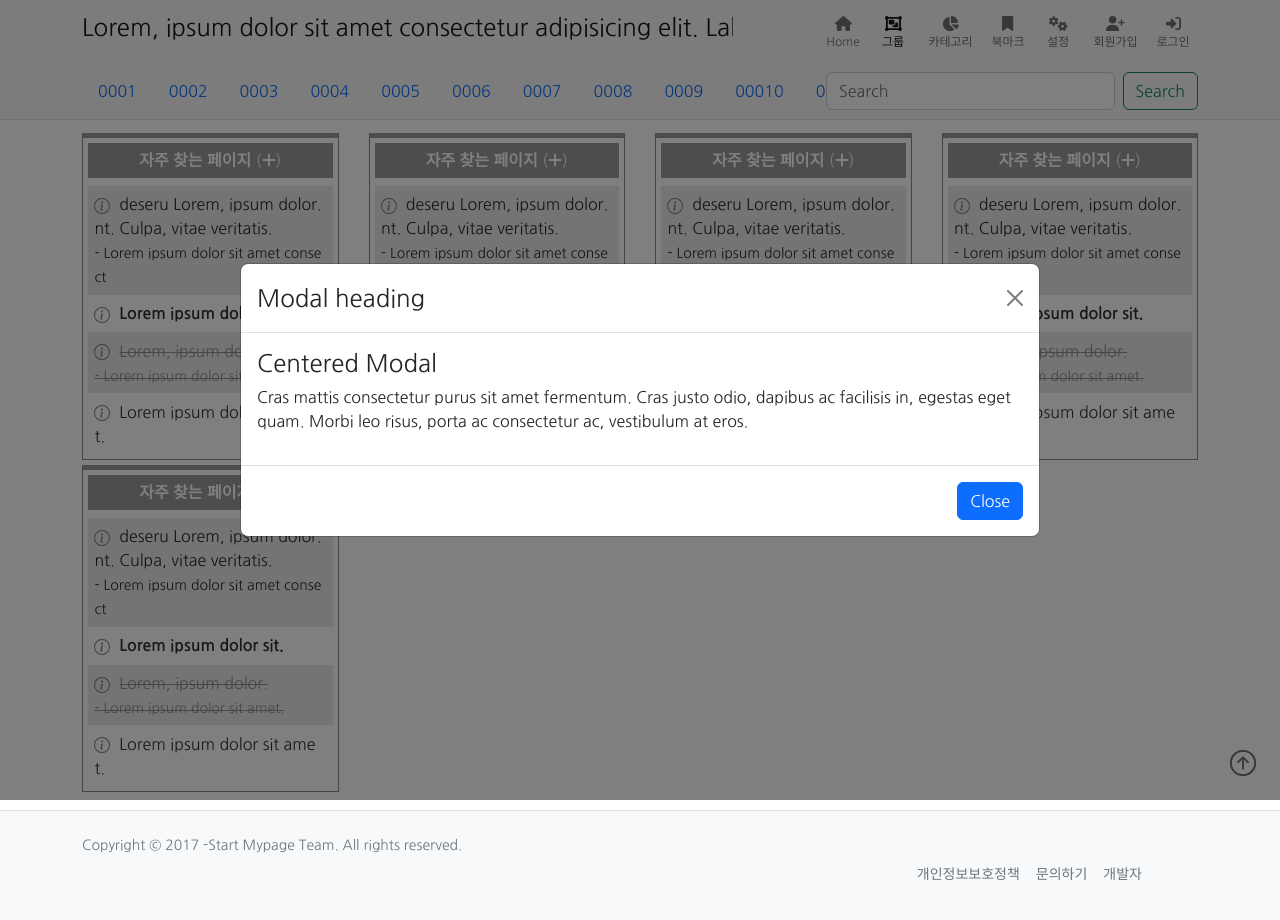
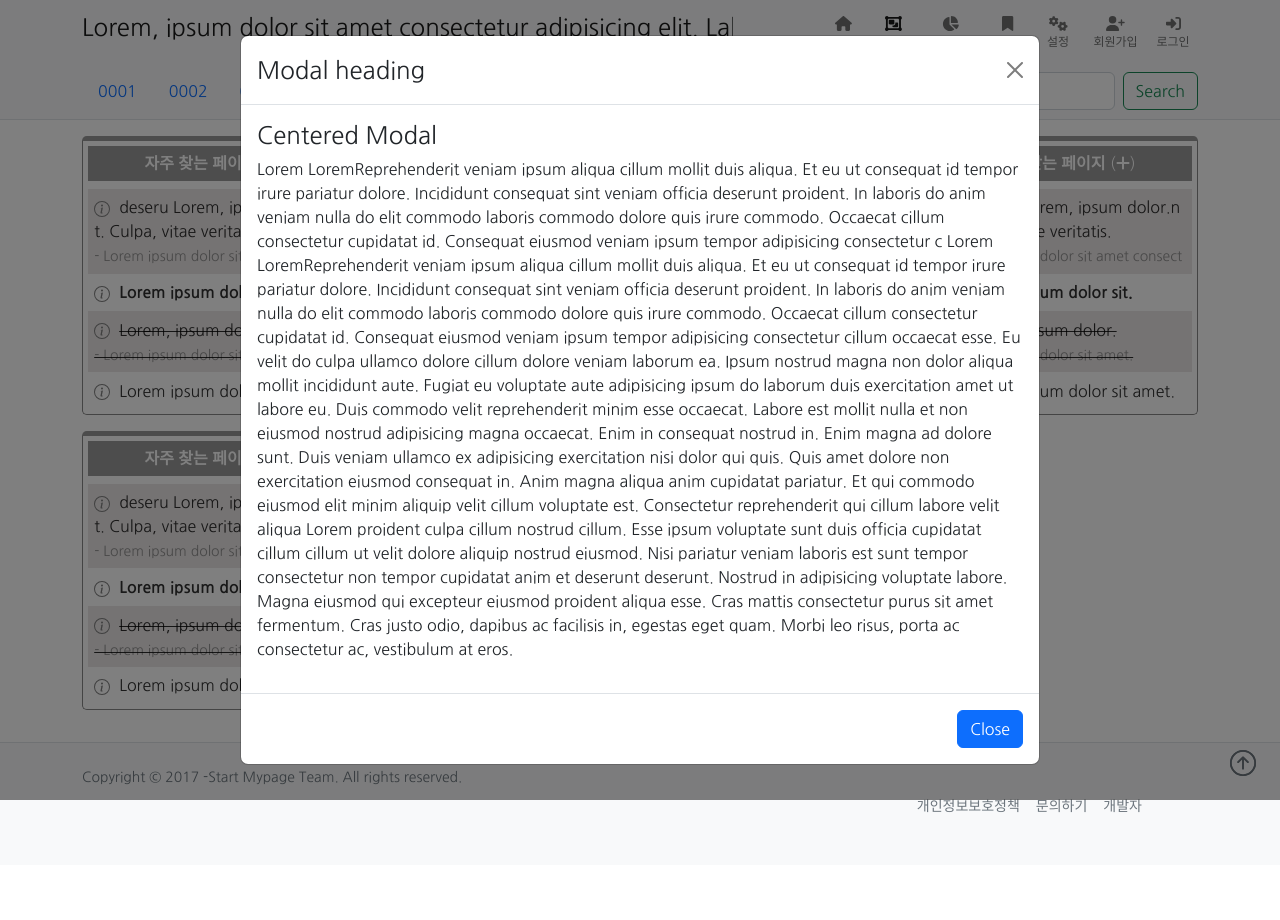
Before and after one commit to doonee/start-mypage-v2, a React (Create React App) app: page / in a window 1280 px wide. Both pictures are taken after a click on the icon 268 px from the left and 159 px from the top of the page. Shown: the top 920 px of the page. After the commit the page ends 865 px from the top, so only its background shows below. Built offline with nearby package versions, Linux system fonts and the light colour scheme.

Commit message:
updated grid link, design

```diff
--- a/src/components/BookmarkModal.js
+++ b/src/components/BookmarkModal.js
@@ -16,9 +16,36 @@ function BookmarkModal(props) {
       <Modal.Body>
         <h4>Centered Modal</h4>
         <p>
-          Cras mattis consectetur purus sit amet fermentum. Cras justo odio,
-          dapibus ac facilisis in, egestas eget quam. Morbi leo risus, porta ac
-          consectetur ac, vestibulum at eros.
+          Lorem LoremReprehenderit veniam ipsum aliqua cillum mollit duis
+          aliqua. Et eu ut consequat id tempor irure pariatur dolore. Incididunt
+          consequat sint veniam officia deserunt proident. In laboris do anim
+          veniam nulla do elit commodo laboris commodo dolore quis irure
+          commodo. Occaecat cillum consectetur cupidatat id. Consequat eiusmod
+          veniam ipsum tempor adipisicing consectetur c Lorem LoremReprehenderit
+          veniam ipsum aliqua cillum mollit duis aliqua. Et eu ut consequat id
+          tempor irure pariatur dolore. Incididunt consequat sint veniam officia
+          deserunt proident. In laboris do anim veniam nulla do elit commodo
+          laboris commodo dolore quis irure commodo. Occaecat cillum consectetur
+          cupidatat id. Consequat eiusmod veniam ipsum tempor adipisicing
+          consectetur cillum occaecat esse. Eu velit do culpa ullamco dolore
+          cillum dolore veniam laborum ea. Ipsum nostrud magna non dolor aliqua
+          mollit incididunt aute. Fugiat eu voluptate aute adipisicing ipsum do
+          laborum duis exercitation amet ut labore eu. Duis commodo velit
+          reprehenderit minim esse occaecat. Labore est mollit nulla et non
+          eiusmod nostrud adipisicing magna occaecat. Enim in consequat nostrud
+          in. Enim magna ad dolore sunt. Duis veniam ullamco ex adipisicing
+          exercitation nisi dolor qui quis. Quis amet dolore non exercitation
+          eiusmod consequat in. Anim magna aliqua anim cupidatat pariatur. Et
+          qui commodo eiusmod elit minim aliquip velit cillum voluptate est.
+          Consectetur reprehenderit qui cillum labore velit aliqua Lorem
+          proident culpa cillum nostrud cillum. Esse ipsum voluptate sunt duis
+          officia cupidatat cillum cillum ut velit dolore aliquip nostrud
+          eiusmod. Nisi pariatur veniam laboris est sunt tempor consectetur non
+          tempor cupidatat anim et deserunt deserunt. Nostrud in adipisicing
+          voluptate labore. Magna eiusmod qui excepteur eiusmod proident aliqua
+          esse. Cras mattis consectetur purus sit amet fermentum. Cras justo
+          odio, dapibus ac facilisis in, egestas eget quam. Morbi leo risus,
+          porta ac consectetur ac, vestibulum at eros.
         </p>
       </Modal.Body>
       <Modal.Footer>
--- a/src/components/Contents.js
+++ b/src/components/Contents.js
@@ -9,15 +9,6 @@ import Button from "react-bootstrap/Button";
 
 const Contents = () => {
   const [modalShow, setModalShow] = React.useState(false);
-  // var el = document.querySelectorAll("section div > p > svg");
-  // el.forEach((el) => {
-  //   el.addEventListener("click", function (e) {
-  //     e.preventDefault();
-  //     console.log(e.target);
-  //     e.target.parentElement.style.fontWeight = "bold";
-  //     setModalShow(true);
-  //   });
-  // });
 
   const showBookmarkModal = (e) => {
     // 애니메이션 적용안됨
@@ -65,7 +56,7 @@ const Contents = () => {
             <strong>자주 찾는 페이지</strong>
           </a>
           &nbsp;
-          <span className="text-white" style={{ cursor: "pointer" }}>
+          <span>
             (
             <FontAwesomeIcon
               icon={faPlus}
--- a/src/css/_masonry.scss
+++ b/src/css/_masonry.scss
@@ -3,24 +3,25 @@
   display: -webkit-box; /* Not needed if autoprefixing */
   display: -ms-flexbox; /* Not needed if autoprefixing */
   display: flex;
-  margin-left: -30px; /* gutter size offset */
+  margin-left: -1rem; /* gutter size offset, gutter size와 반대로 일치해야함! */
   width: auto;
 }
 .my-masonry-grid_column {
-  margin: 0.3rem auto;
-  padding-left: 30px; /* gutter size */
+  margin: 0.5rem auto;
+  padding-left: 1rem; /* gutter size, 좌우간 간격 */
   background-clip: padding-box;
   /* Style your items */
   div {
     /* change div to reference your elements you put in <Masonry> */
     // background: grey;
     // margin-bottom: 30px;
-    font-size: 1rem;
+    //font-size: 1rem;
     word-break: break-all; // 문단을 전체적으로 채워서 좀 더 깔끔하게 보임.
-    margin-bottom: 5px;
-    padding: 5px;
+    margin-bottom: 1rem; // 상하간 간격
+    padding: 0.3rem;
     border: 1px solid #888;
     border-top: 5px solid #999;
+    border-radius: 0.3rem;
     -webkit-box-sizing: border-box;
     -moz-box-sizing: border-box;
     box-sizing: border-box;
@@ -30,8 +31,20 @@
       background-color: rgba(136, 136, 136, 0.842);
       padding: 0.5rem;
 
-      a {
+      a,
+      span {
         color: #fff;
+        cursor: pointer;
+      }
+      a:hover,
+      span:hover {
+        font-weight: bold;
+      }
+      a:hover {
+        color: rgb(239, 225, 26);
+      }
+      span:hover {
+        color: rgb(146, 246, 152);
       }
     }
 
@@ -39,7 +52,7 @@
       padding: 0.4rem;
       margin-bottom: 0;
 
-      del {
+      small {
         color: rgba(128, 128, 128, 0.845);
       }
 
@@ -53,8 +66,9 @@
         color: gray;
         cursor: pointer;
       }
-      i:hover {
+      svg:hover {
         color: orange;
+        font-weight: bold;
       }
     }
 
--- a/src/css/main.css
+++ b/src/css/main.css
@@ -81,24 +81,24 @@ header .navbar .navbar-nav .nav-item .nav-link > p {
 
 .my-masonry-grid { /* Not needed if autoprefixing */ /* Not needed if autoprefixing */
   display: flex;
-  margin-left: -30px; /* gutter size offset */
+  margin-left: -1rem; /* gutter size offset, gutter size와 반대로 일치해야함! */
   width: auto;
 }
 
 .my-masonry-grid_column {
-  margin: 0.3rem auto;
-  padding-left: 30px; /* gutter size */
+  margin: 0.5rem auto;
+  padding-left: 1rem; /* gutter size, 좌우간 간격 */
   background-clip: padding-box;
   /* Style your items */
 }
 .my-masonry-grid_column div {
   /* change div to reference your elements you put in <Masonry> */
-  font-size: 1rem;
   word-break: break-all;
-  margin-bottom: 5px;
-  padding: 5px;
+  margin-bottom: 1rem;
+  padding: 0.3rem;
   border: 1px solid #888;
   border-top: 5px solid #999;
+  border-radius: 0.3rem;
   box-sizing: border-box;
 }
 .my-masonry-grid_column div h6 {
@@ -106,14 +106,26 @@ header .navbar .navbar-nav .nav-item .nav-link > p {
   background-color: rgba(136, 136, 136, 0.842);
   padding: 0.5rem;
 }
-.my-masonry-grid_column div h6 a {
+.my-masonry-grid_column div h6 a,
+.my-masonry-grid_column div h6 span {
   color: #fff;
+  cursor: pointer;
+}
+.my-masonry-grid_column div h6 a:hover,
+.my-masonry-grid_column div h6 span:hover {
+  font-weight: bold;
+}
+.my-masonry-grid_column div h6 a:hover {
+  color: rgb(239, 225, 26);
+}
+.my-masonry-grid_column div h6 span:hover {
+  color: rgb(146, 246, 152);
 }
 .my-masonry-grid_column div p {
   padding: 0.4rem;
   margin-bottom: 0;
 }
-.my-masonry-grid_column div p del {
+.my-masonry-grid_column div p small {
   color: rgba(128, 128, 128, 0.845);
 }
 .my-masonry-grid_column div p a {
@@ -126,8 +138,9 @@ header .navbar .navbar-nav .nav-item .nav-link > p {
   color: gray;
   cursor: pointer;
 }
-.my-masonry-grid_column div p i:hover {
+.my-masonry-grid_column div p svg:hover {
   color: orange;
+  font-weight: bold;
 }
 .my-masonry-grid_column div p:nth-child(even) {
   background-color: rgba(215, 208, 208, 0.5);
```
Also changed, not shown: src/App.test-backup.js (added, +8 -0 lines), 1 other file (tests, documents, lock files or other folders).
